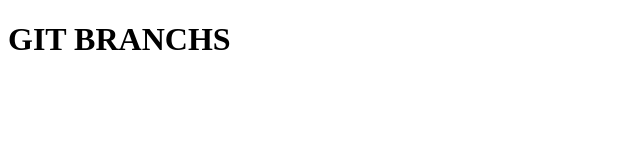
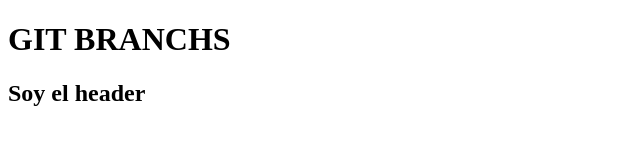
Before and after one commit to ricardo22v/miprimerrepositorio, a plain HTML site: page index.html in a window 1280 px wide. Shown: the whole page, without its empty margins (0-640 px from the left). Drawn offline with Linux system fonts and the light colour scheme.

Commit message:
Creación Header

```diff
--- a/index.html
+++ b/index.html
@@ -7,5 +7,6 @@
 </head>
 <body>
     <h1>GIT BRANCHS</h1>
+    <h2>Soy el header</h2>
 </body>
 </html>
```
Also changed, not shown: 1 other file.
